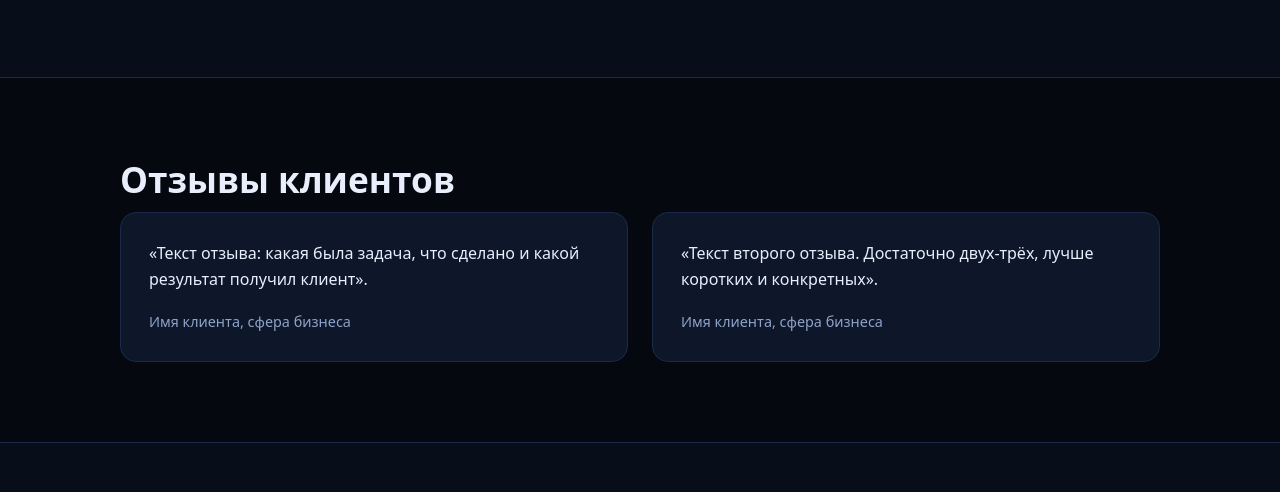
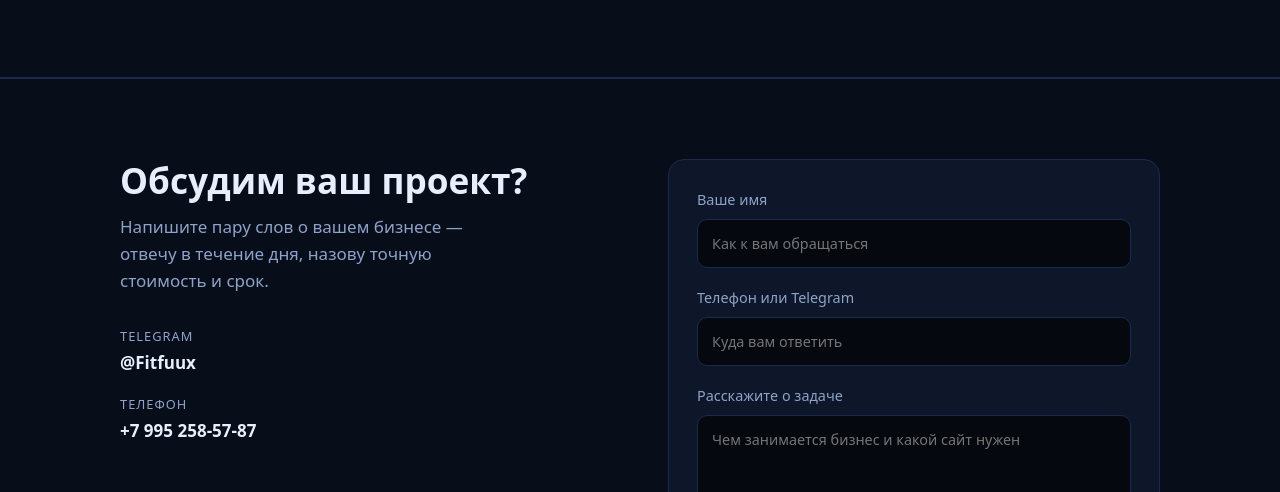
Before and after one commit to lecalecaleca228-cmyk/landing, a plain HTML site: page index.html in a window 1280 px wide. Shown: the part 1941-2433 px from the top of the page. Drawn offline with Linux system fonts and the light colour scheme.

Commit message:
Add files via upload

```diff
--- a/index.html
+++ b/index.html
@@ -48,7 +48,6 @@
       <nav class="site-nav">
         <a href="#about">Обо мне</a>
         <a href="#services">Услуги и цены</a>
-        <a href="#reviews">Отзывы</a>
         <a href="#contact">Контакты</a>
         <a class="btn btn-primary btn-small" href="#contact">Заказать лендинг</a>
       </nav>
@@ -137,22 +136,6 @@
       </div>
     </section>
 
-    <section class="section" id="reviews">
-      <div class="container">
-        <h2>Отзывы клиентов</h2>
-        <div class="cards cards-reviews">
-          <blockquote class="card review" data-tilt>
-            <p>«Текст отзыва: какая была задача, что сделано и какой результат получил клиент».</p>
-            <footer>Имя клиента, сфера бизнеса</footer>
-          </blockquote>
-          <blockquote class="card review" data-tilt>
-            <p>«Текст второго отзыва. Достаточно двух-трёх, лучше коротких и конкретных».</p>
-            <footer>Имя клиента, сфера бизнеса</footer>
-          </blockquote>
-        </div>
-      </div>
-    </section>
-
     <section class="section section-alt" id="contact">
       <div class="container contact-grid">
         <div class="contact-info">
--- a/styles.css
+++ b/styles.css
@@ -451,21 +451,6 @@ h2 {
   color: transparent;
 }
 
-.cards-reviews {
-  grid-template-columns: repeat(2, 1fr);
-}
-
-.review p {
-  font-size: 1rem;
-  color: var(--text);
-}
-
-.review footer {
-  margin-top: 18px;
-  color: var(--muted);
-  font-size: 0.9rem;
-}
-
 .contact-grid {
   display: grid;
   grid-template-columns: 1fr 1fr;
@@ -646,10 +631,6 @@ h2 {
     grid-template-columns: 1fr;
   }
 
-  .cards-reviews {
-    grid-template-columns: 1fr;
-  }
-
   .section {
     padding: 60px 0;
   }
```
